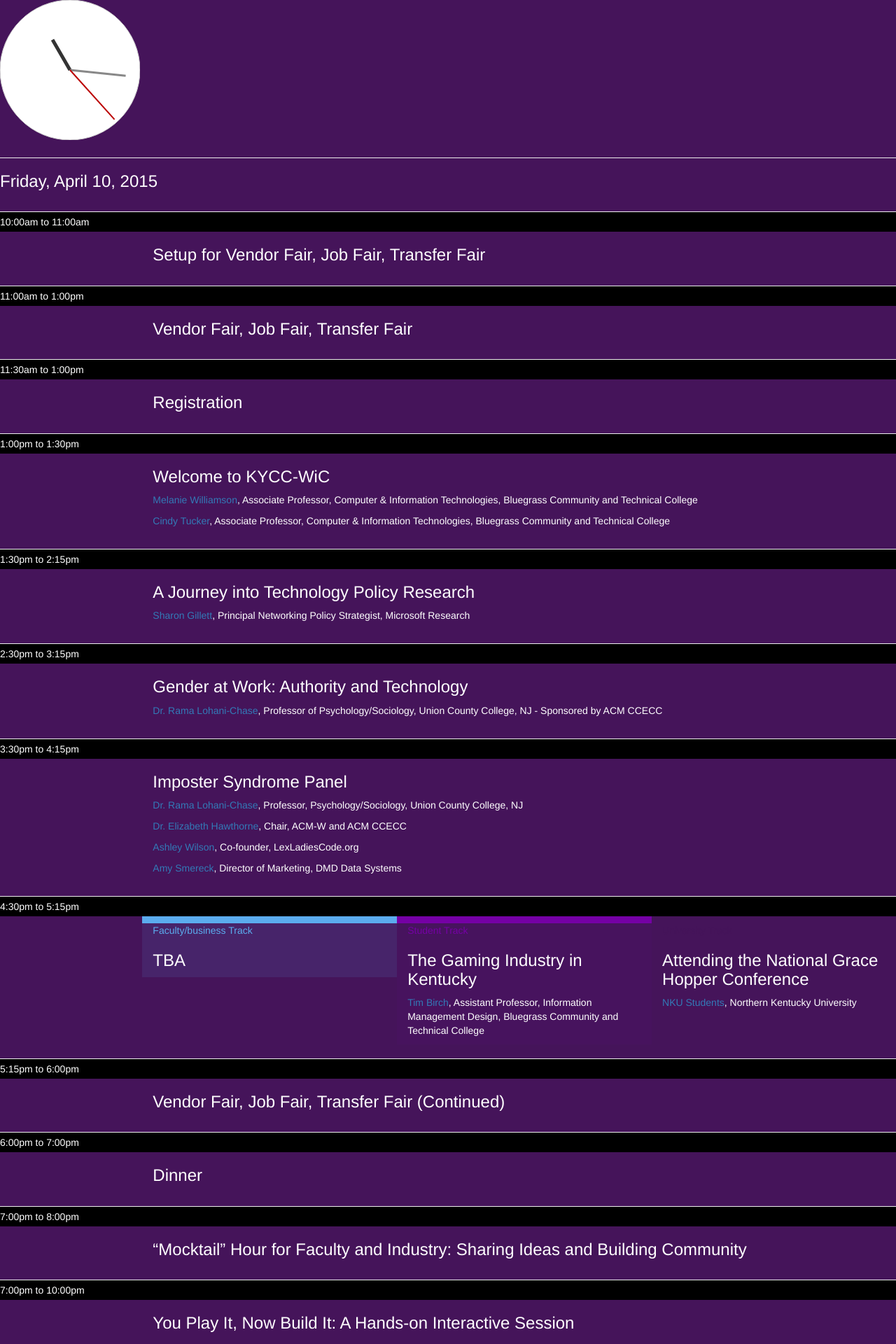
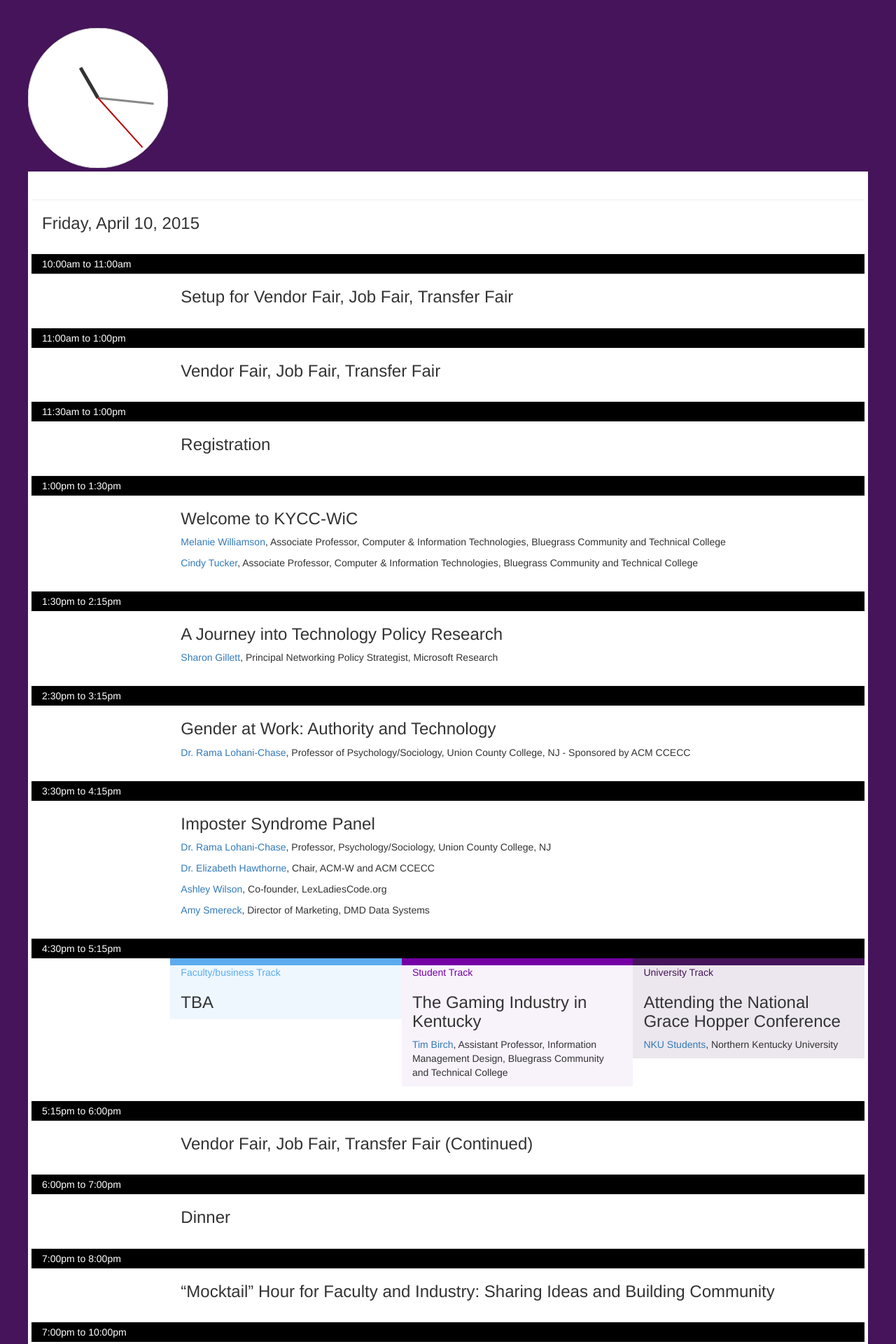
Before and after one commit to LexLadiesCode/KYCC-WIC, a Jekyll site: the page built from kiosk.html, in a window 1280 px wide. Shown: the top 1920 px of the page at 70% size. Built offline with Jekyll 4.4.1, drawn with Linux system fonts in a browser that asks for light colours.

Commit message:
Only show border over contents on wide screens

```diff
--- a/css/kiosk.scss
+++ b/css/kiosk.scss
@@ -15,7 +15,12 @@ $charcoal: #01080F;
 
 body {
   background-color: $dark-purple;
-  color: #fff;
+  padding: 40px;
+}
+
+#agenda {
+  background-color: #fff;
+  padding: 20px;
 }
 
 #clock {
@@ -36,3 +41,7 @@ body {
     stroke: #bb0000;
   }
 }
+
+#current-session {
+
+}
--- a/css/main.scss
+++ b/css/main.scss
@@ -167,7 +167,6 @@ $charcoal: #01080F;
       }
     }
     .col-md-10 {
-      border-top: 28px solid #000;
       .row {
         border-left: 0px;
         .col-md-4 {
@@ -198,6 +197,15 @@ $charcoal: #01080F;
 
           }
         }
+      }
+    }
+  }
+}
+@media (min-width: $screen-md-min) {
+  #agenda {
+    .row {
+      .col-md-10 {
+        border-top: 28px solid #000;
       }
     }
   }
```
